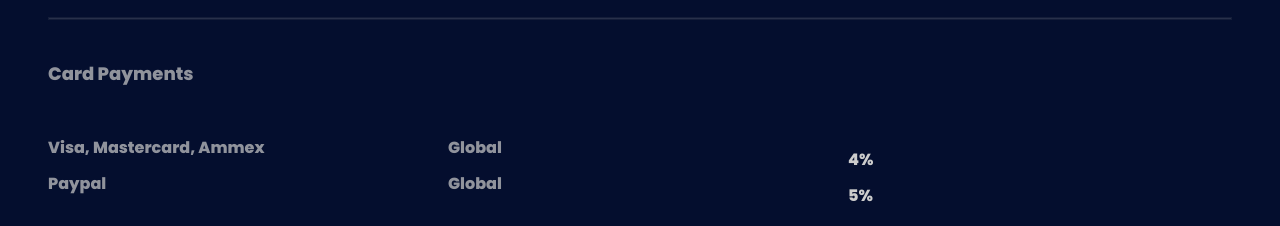
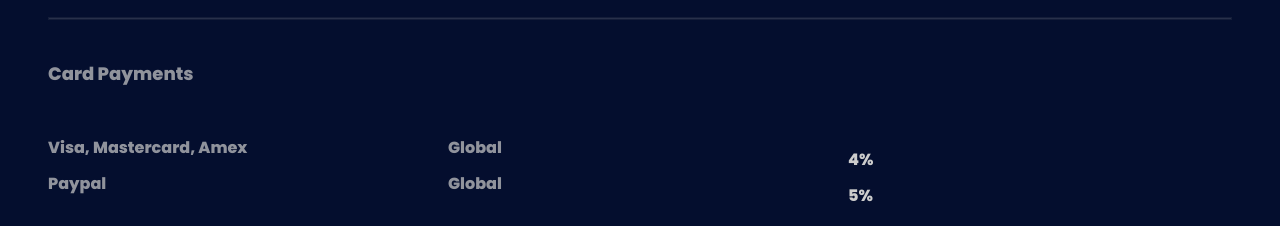
Before and after one commit to MOOKHAFRICA/mookhpay-landing, a Next.js app: page / in a window 1280 px wide. Shown: the part 2400-2626 px from the top of the page. Built offline with nearby package versions, Linux system fonts and the light colour scheme.

Commit message:
changed to amex

```diff
--- a/components/pricingCard.js
+++ b/components/pricingCard.js
@@ -103,7 +103,7 @@
               </div>
               <div>
                 <p className="text-white opacity-70 font-extrabold md:mb-9 lg:mb-0 mt-3">
-                  Visa, Mastercard, Ammex
+                  Visa, Mastercard, Amex
                 </p>
               </div>
               <div>
```
